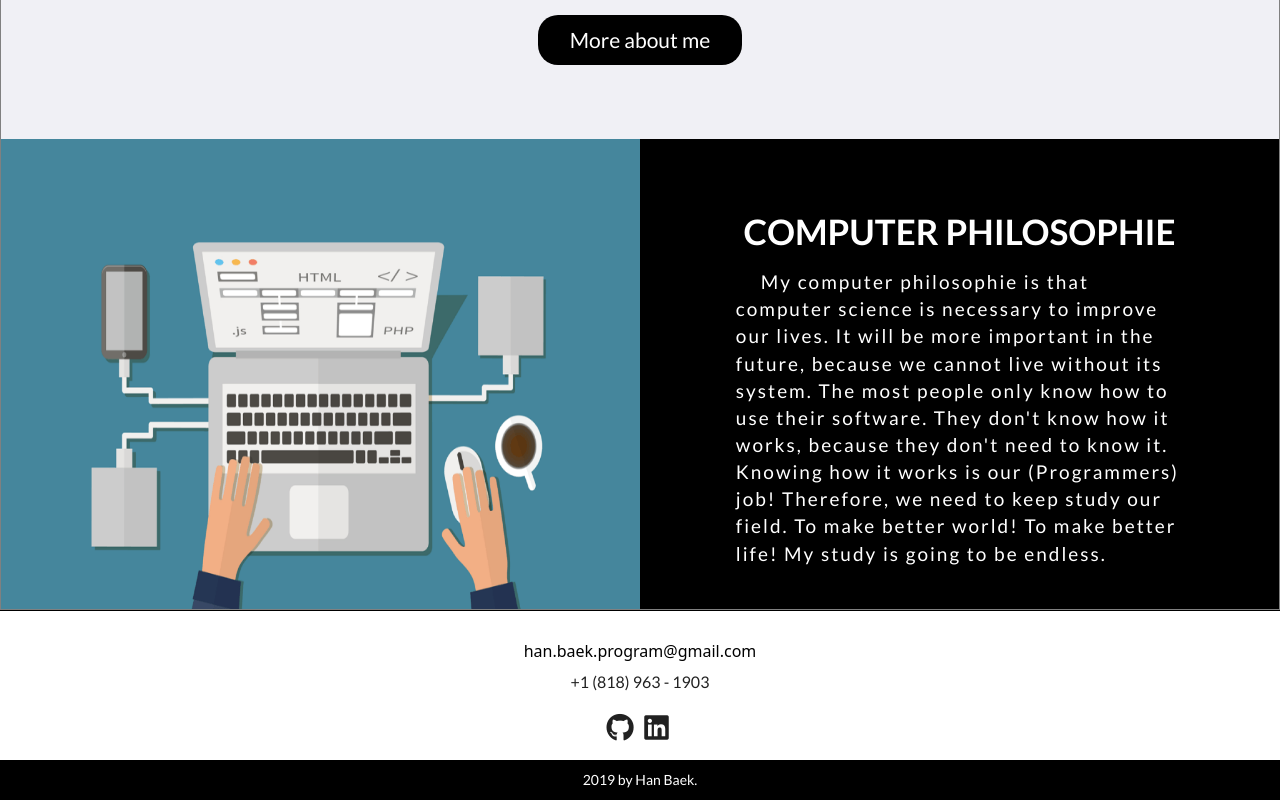
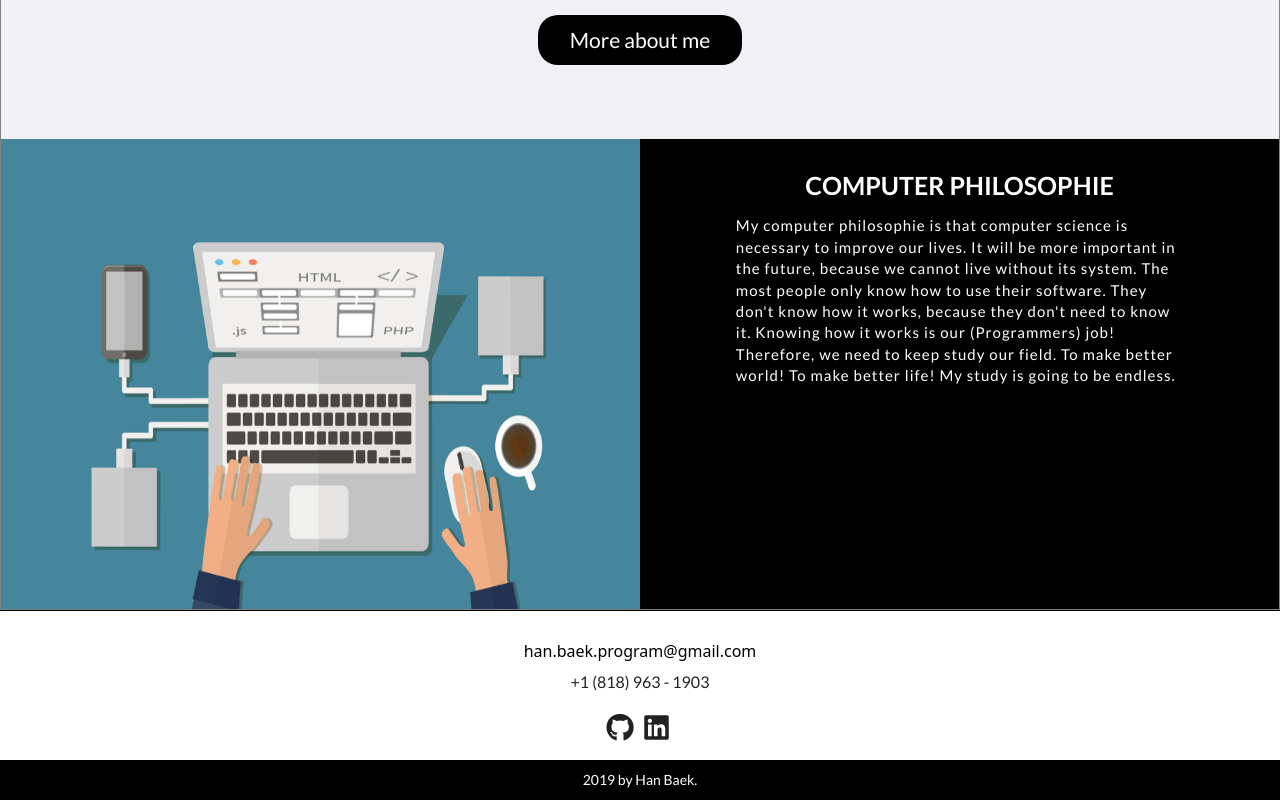
Before and after one commit to bhgs89/Myblog, a React (Create React App) app: page / in a window 1280 px wide. Shown: the part 905-1705 px from the top of the page. Built offline with nearby package versions, Linux system fonts and the light colour scheme.

Commit message:
Adjust mainpage for pixel xl - v3

```diff
--- a/src/components/Menu.js
+++ b/src/components/Menu.js
@@ -38,7 +38,7 @@ const MenuBar = styled.div`
       margin: 0;
       top: 10px;
       left: 40px;
-      width: 550px;
+      width: 575px;
     }
   }
 `;
--- a/src/components/mainpage/ContentA.js
+++ b/src/components/mainpage/ContentA.js
@@ -9,10 +9,22 @@ const ContentContainer = styled.div`
   padding-bottom: 70px;
   text-align: center;
   height: 470px;
+  @media only screen and (min-device-width: 411px) and (orientation: portrait) {
+    padding-top: 30px;
+  }
+  @media only screen and (min-device-width: 731px) and (orientation: landscape) {
+    padding-top: 30px;
+  }
 `;
-const Heder = styled.h1`
+const Header = styled.h1`
   text-transform: uppercase;
   font-size: 250%;
+  @media only screen and (min-device-width: 411px) and (orientation: portrait) {
+    font-size: 15px;
+  }
+  @media only screen and (min-device-width: 731px) and (orientation: landscape) {
+    font-size: 25px;
+  }
 `;
 const Phylosophy = styled.div`
   width: 70%;
@@ -23,21 +35,33 @@ const PhylosophyContent = styled.p`
   text-indent: 25px;
   font-size: 19px;
   letter-spacing: 2px;
+
+  @media only screen and (min-device-width: 411px) and (orientation: portrait) {
+    text-indent: 0;
+    font-size: 12px;
+    letter-spacing: 1px;
+  }
+  @media only screen and (min-device-width: 731px) and (orientation: landscape) {
+    text-indent: 0;
+    font-size: 15px;
+    letter-spacing: 1px;
+  }
 `;
 // Style End
 
 const ContentA = () => {
   return (
     <ContentContainer>
-      <Heder>Computer philosophie</Heder>
+      <Header>Computer philosophie</Header>
       <Phylosophy>
         <PhylosophyContent>
-          My computer philosophie is that computer science is necessary to improve our lives. It
-          will be more important in the future, because we cannot live without its system. The most
-          people only know how to use their software. They don't know how it works, because they
-          don't need to know it. Knowing how it works is our (Programmers) job! Therefore, we need
-          to keep study our field. To make better world! To make better life! My study is going to
-          be endless.
+          My computer philosophie is that computer science is necessary to
+          improve our lives. It will be more important in the future, because we
+          cannot live without its system. The most people only know how to use
+          their software. They don't know how it works, because they don't need
+          to know it. Knowing how it works is our (Programmers) job! Therefore,
+          we need to keep study our field. To make better world! To make better
+          life! My study is going to be endless.
         </PhylosophyContent>
       </Phylosophy>
     </ContentContainer>
```
